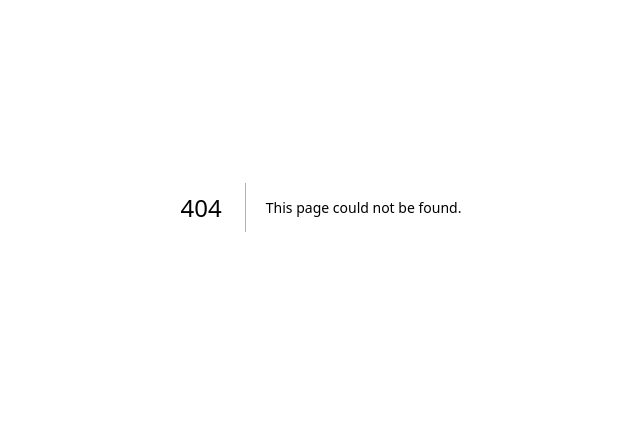
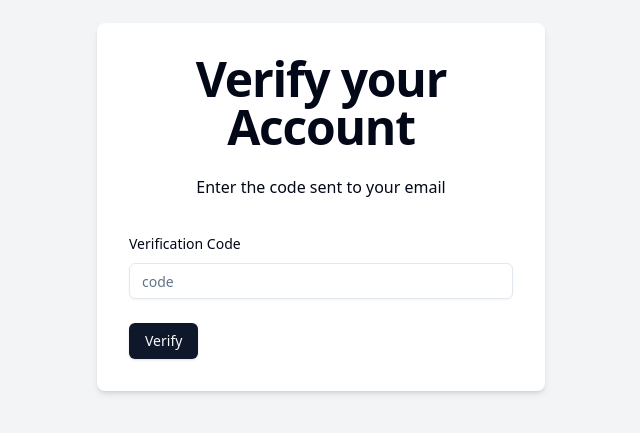
Before and after one commit to AliHasnM/mytrymessage, a Next.js app: page /verify/1 in a window 1280 px wide. Before the commit this address had no page. Shown: the part 193-626 px from the top of the page, without its empty margins (319-959 px from the left). Built offline with nearby package versions, Linux system fonts and the light colour scheme.

Commit message:
OTP verification code

```diff
--- /dev/null
+++ b/src/app/(auth)/verify/[username]/page.tsx
@@ -0,0 +1,105 @@
+"use client"
+import { Button } from '@/components/ui/button'
+/* eslint-disable react-hooks/rules-of-hooks */
+
+import { Form, FormControl, FormField, FormItem, FormLabel, FormMessage } from '@/components/ui/form'
+import { Input } from '@/components/ui/input'
+import { verifySchema } from '@/schemas/verifySchema.schemas'
+import { ApiResponse } from '@/types/ApiResponse.type'
+import { zodResolver } from '@hookform/resolvers/zod'
+import axios, { AxiosError } from 'axios'
+import { useParams, useRouter } from 'next/navigation'
+import React from 'react'
+import { useForm } from 'react-hook-form'
+import { toast } from "sonner"
+import * as z from 'zod'
+
+const VerifyAccount = () => {
+    const router = useRouter()
+    const params = useParams<{ username: string }>()
+
+    const form = useForm<z.infer<typeof verifySchema>>({
+        resolver: zodResolver(verifySchema),
+    })
+
+    const onSubmit = async (data: z.infer<typeof verifySchema>) => {
+        try {
+            const response = await axios.post(`/api/verify-code`, {
+                username: params.username,
+                code: data.code
+            })
+
+            toast.success("Verification successful!", {
+                description: response.data.message,
+            });
+
+            router.replace('sign-in')
+
+        } catch (error) {
+            console.log("Error in verifying user", error);
+            const axiosError = error as AxiosError<ApiResponse>
+
+            const errorMessage = axiosError.response?.data.message || 'An error occurred';
+
+            toast.error("Error verifying account", {
+                description: errorMessage,
+            })
+        }
+    }
+    return (
+        <div className='flex justify-center items-center min-h-screen bg-gray-100'>
+            <div className='w-full max-w-md p-8 space-y-8 bg-white rounded-lg shadow-md'>
+                <div className='text-center'>
+                    <h1 className='text-4xl font-extrabold tracking-tight lg:text-5xl mb-6'>Verify your Account</h1>
+                    <p className='mb-4'>Enter the code sent to your email</p>
+                </div>
+                <Form {...form}>
+                    <form onSubmit={form.handleSubmit(onSubmit)} className='space-y-6'>
+                        <FormField
+                            control={form.control}
+                            name="code"
+                            render={({ field }) => (
+                                <FormItem>
+                                    <FormLabel>Verification Code</FormLabel>
+                                    <FormControl>
+                                        <Input placeholder="code" {...field} />
+                                    </FormControl>
+
+                                    <FormMessage />
+                                </FormItem>
+                            )}
+                        />
+                        <Button type="submit" >Verify</Button>
+                    </form>
+                </Form>
+            </div>
+        </div>
+    )
+}
+
+export default VerifyAccount
+
+/*
+  🔑 **Key Concepts Used in this Account Verification Page:**
+  -----------------------------------------------------------
+  1️⃣ **React Hook Form + Zod Validation**
+      - `useForm()` is used with `zodResolver(verifySchema)` to validate input.
+
+  2️⃣ **Retrieving URL Parameters**
+      - `useParams<{ username: string }>()` extracts `username` from the URL.
+
+  3️⃣ **Asynchronous API Call for Verification**
+      - `axios.post('/api/verify-code')` sends `username` and `code` to the backend.
+
+  4️⃣ **User Feedback with Toast Notifications**
+      - `toast.success()` displays a success message upon successful verification.
+      - `toast.error()` handles and displays error messages.
+
+  5️⃣ **Client-Side Navigation**
+      - `useRouter().replace('sign-in')` redirects the user to the Sign-In page after successful verification.
+
+  6️⃣ **Tailwind CSS for UI Styling**
+      - Responsive and clean UI using utility classes like `bg-gray-100`, `rounded-lg`, and `shadow-md`.
+
+  ✅ **This page ensures a smooth and secure verification process with user-friendly feedback.**
+*/
```
